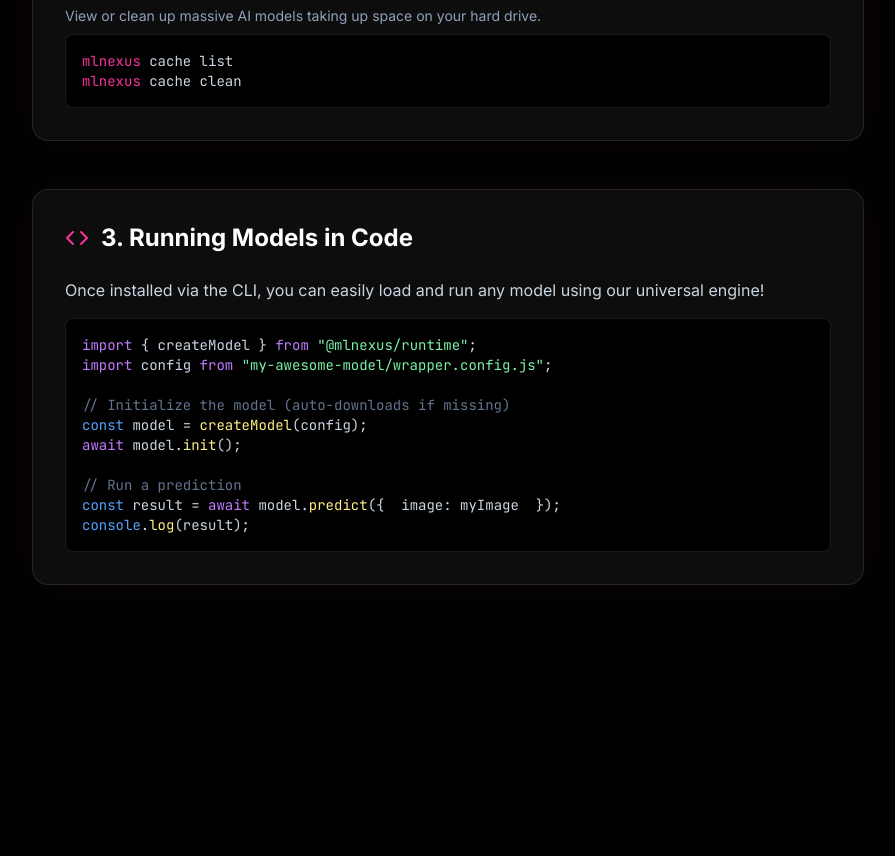
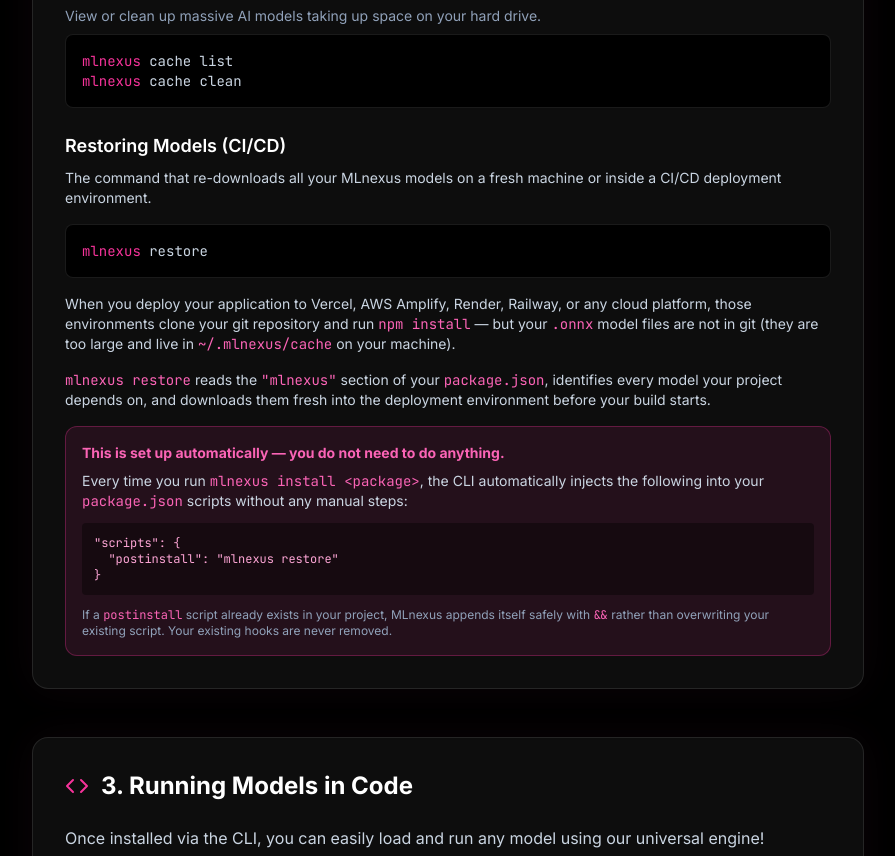
Before and after one commit to ishikachhajed/MLnexus, a React (Vite) app in the folder app/frontend/: page /docs in a window 1280 px wide. Shown: the part 940-1796 px from the top of the page, without its empty margins (192-1087 px from the left). Before the commit the page ends 1589 px from the top, so only its background shows below. Built offline with nearby package versions, Linux system fonts and the light colour scheme; no server answers.

Commit message:
Added detailed description for the postinstall command

```diff
--- a/app/frontend/src/pages/Docs.tsx
+++ b/app/frontend/src/pages/Docs.tsx
@@ -57,6 +57,35 @@ export default function Docs() {
                                     <span className="text-pink-500">mlnexus</span> cache clean
                                 </div>
                             </div>
+                            <div>
+                                <h3 className="text-lg font-semibold text-white mb-2">Restoring Models (CI/CD)</h3>
+                                <p className="mb-4 text-sm text-slate-300">
+                                    The command that re-downloads all your MLnexus models on a fresh machine or inside a CI/CD deployment environment.
+                                </p>
+                                <div className="rounded-lg bg-black p-4 font-mono text-sm text-slate-300 border border-white/10 mb-4">
+                                    <span className="text-pink-500">mlnexus</span> restore
+                                </div>
+                                <p className="mb-4 text-sm text-slate-300">
+                                    When you deploy your application to Vercel, AWS Amplify, Render, Railway, or any cloud platform, those environments clone your git repository and run <code className="text-pink-400">npm install</code> — but your <code className="text-pink-400">.onnx</code> model files are not in git (they are too large and live in <code className="text-pink-400">~/.mlnexus/cache</code> on your machine).
+                                </p>
+                                <p className="mb-4 text-sm text-slate-300">
+                                    <code className="text-pink-400">mlnexus restore</code> reads the <code className="text-pink-400">"mlnexus"</code> section of your <code className="text-pink-400">package.json</code>, identifies every model your project depends on, and downloads them fresh into the deployment environment before your build starts.
+                                </p>
+                                <div className="rounded-xl border border-pink-500/30 bg-pink-500/10 p-4 mt-4 text-sm">
+                                    <strong className="text-pink-400 block mb-2">This is set up automatically — you do not need to do anything.</strong>
+                                    <p className="text-slate-300 mb-3">
+                                        Every time you run <code className="text-pink-400">mlnexus install &lt;package&gt;</code>, the CLI automatically injects the following into your <code className="text-pink-400">package.json</code> scripts without any manual steps:
+                                    </p>
+                                    <pre className="bg-black/40 p-3 rounded text-xs text-pink-300 font-mono">
+{`"scripts": {
+  "postinstall": "mlnexus restore"
+}`}
+                                    </pre>
+                                    <p className="text-slate-400 mt-3 text-xs">
+                                        If a <code className="text-pink-400">postinstall</code> script already exists in your project, MLnexus appends itself safely with <code className="text-pink-400">&&</code> rather than overwriting your existing script. Your existing hooks are never removed.
+                                    </p>
+                                </div>
+                            </div>
                         </div>
                     </section>
 
```
